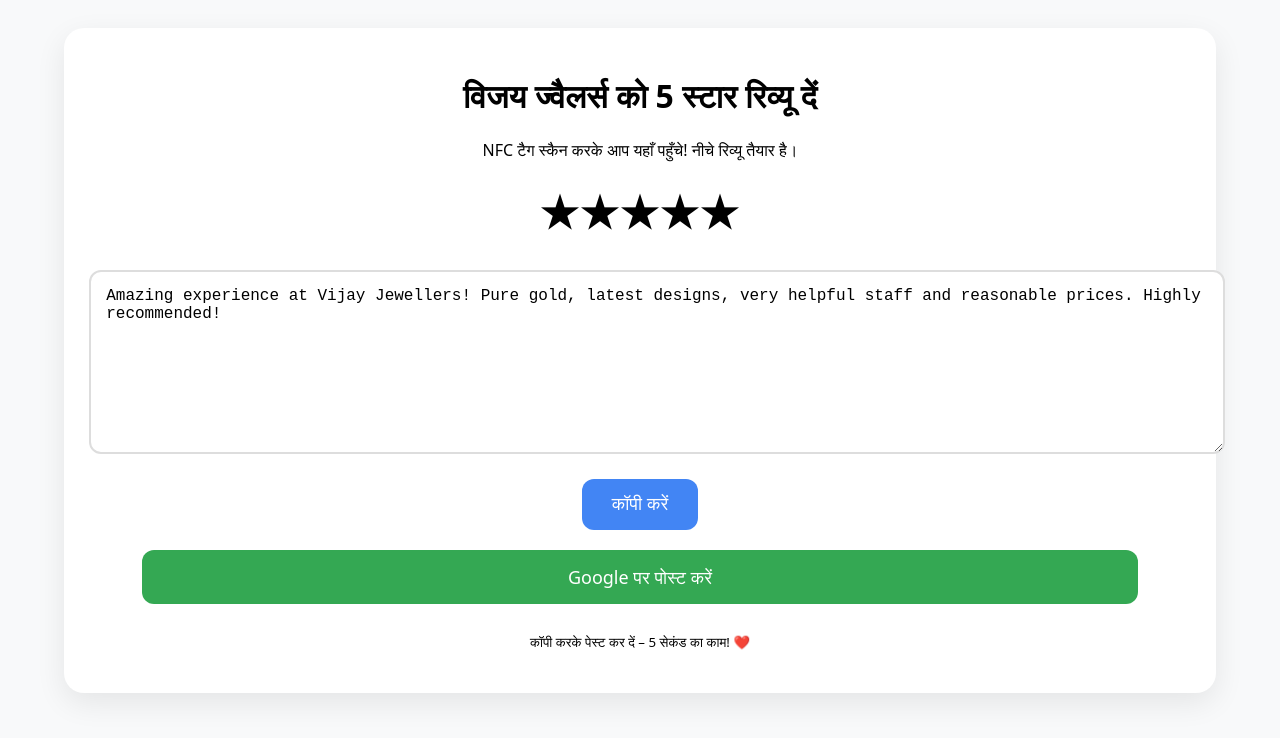
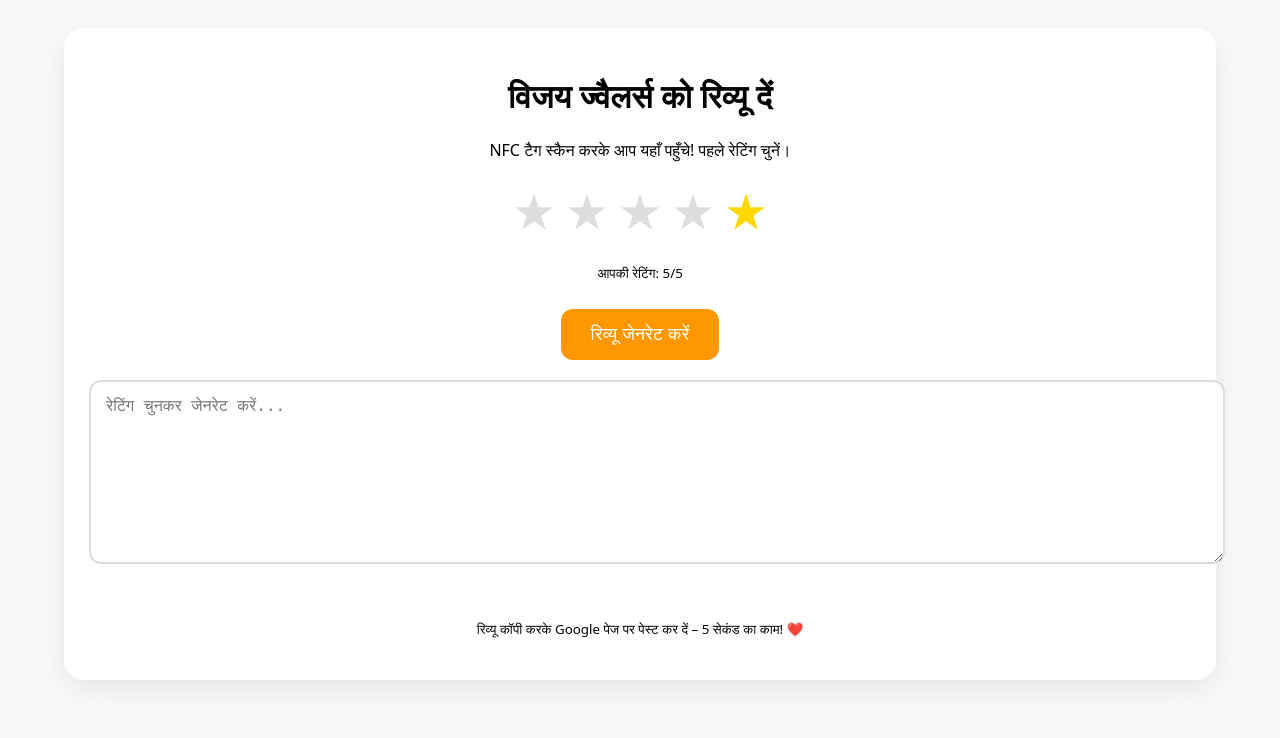
Before and after one commit to maxibuy18/vijay-review-system-2, a plain HTML site: page frontend/index.html in a window 1280 px wide. Drawn offline with Linux system fonts and the light colour scheme; no server answers.

Commit message:
Enhance review functionality and UI elements

```diff
--- a/frontend/index.html
+++ b/frontend/index.html
@@ -7,53 +7,79 @@
     <style>
         body {font-family: system-ui; text-align: center; background: #f8f9fa; padding: 20px;}
         .box {max-width: 90%; margin: auto; background: white; padding: 25px; border-radius: 20px; box-shadow: 0 10px 30px #00000015;}
-        .stars {font-size: 50px; margin: 15px 0;}
+        .stars {font-size: 50px; margin: 15px 0; cursor: pointer;}
+        .star {color: #ddd; transition: color 0.2s;}
+        .star.selected {color: #ffd700;}
         textarea {width: 100%; height: 150px; padding: 15px; font-size: 16px; border: 2px solid #ddd; border-radius: 12px; margin: 10px 0;}
         button, a.btn {margin: 10px; padding: 15px 30px; font-size: 18px; border: none; border-radius: 12px; cursor: pointer; text-decoration: none;}
+        .generate {background: #ff9800; color: white;}
         .copy {background: #4285f4; color: white;}
         .post {background: #34a853; color: white; display: inline-block; width: 85%;}
     </style>
 </head>
 <body>
     <div class="box">
-        <h1>विजय ज्वैलर्स को 5 स्टार रिव्यू दें</h1>
-        <p>NFC टैग स्कैन करके आप यहाँ पहुँचे! नीचे रिव्यू तैयार है।</p>
-        <div class="stars">★★★★★</div>
-        <textarea id="review-text" readonly></textarea><br>
-        <button class="copy" onclick="copyReview()">कॉपी करें</button><br>
-        <a href="https://g.page/r/CQASqQgR4RvOEBE/review" target="_blank" class="btn post">Google पर पोस्ट करें</a>
-        <p><small>कॉपी करके पेस्ट कर दें – 5 सेकंड का काम! ❤️</small></p>
+        <h1>विजय ज्वैलर्स को रिव्यू दें</h1>
+        <p>NFC टैग स्कैन करके आप यहाँ पहुँचे! पहले रेटिंग चुनें।</p>
+        <div class="stars" id="star-container">
+            <span class="star" onclick="selectStar(1)">★</span>
+            <span class="star" onclick="selectStar(2)">★</span>
+            <span class="star" onclick="selectStar(3)">★</span>
+            <span class="star" onclick="selectStar(4)">★</span>
+            <span class="star selected" onclick="selectStar(5)">★</span> <!-- डिफॉल्ट 5 -->
+        </div>
+        <p><small>आपकी रेटिंग: <span id="selected-rating">5</span>/5</small></p>
+        <button class="generate" onclick="generateReview()">रिव्यू जेनरेट करें</button><br>
+        <textarea id="review-text" readonly placeholder="रेटिंग चुनकर जेनरेट करें..."></textarea><br>
+        <button class="copy" onclick="copyReview()" style="display:none;" id="copy-btn">कॉपी करें</button><br>
+        <a href="#" target="_blank" class="btn post" style="display:none;" id="post-btn">Google पर पोस्ट करें</a>
+        <p><small id="instruction">रिव्यू कॉपी करके Google पेज पर पेस्ट कर दें – 5 सेकंड का काम! ❤️</small></p>
     </div>
     <script>
-        // रैंडमली हिंदी या इंग्लिश चुनता है
-        const language = Math.random() < 0.5 ? 'hindi' : 'english';
+        let selectedRating = 5; // डिफॉल्ट 5
+
+        function selectStar(rating) {
+            selectedRating = rating;
+            document.getElementById('selected-rating').textContent = rating;
+            const stars = document.querySelectorAll('.star');
+            stars.forEach((star, index) => {
+                star.classList.toggle('selected', index < rating);
+            });
+        }
+
         async function generateReview() {
+            const language = Math.random() < 0.5 ? 'hindi' : 'english';
             try {
                 const res = await fetch('/api/generate-review', {
                     method: 'POST',
                     headers: {'Content-Type': 'application/json'},
-                    body: JSON.stringify({ rating: 5, language: language })
+                    body: JSON.stringify({ rating: selectedRating, language: language })
                 });
                 const data = await res.json();
                 document.getElementById('review-text').value = data.review;
+                document.getElementById('copy-btn').style.display = 'inline-block';
+                document.getElementById('post-btn').style.display = 'inline-block';
+                document.getElementById('post-btn').href = `https://g.page/r/CQASqQgR4RvOEBE/review?rating=${selectedRating}`;
+                document.getElementById('instruction').textContent = `रिव्यू कॉपी करके Google पेज पर पेस्ट कर दें – 5 सेकंड का काम! ❤️`;
             } catch {
-                // fallback
                 const fallback = language === 'english'
-                    ? "Amazing experience at Vijay Jewellers! Pure gold, latest designs, very helpful staff and reasonable prices. Highly recommended!"
-                    : "विजय ज्वैलर्स में शानदार अनुभव रहा! शुद्ध सोना, नए डिज़ाइन, स्टाफ बहुत मददगार और कीमत भी उचित। बेस्ट ज्वैलरी शॉप!";
+                    ? `Great experience at Vijay Jewellers! ${selectedRating} stars for quality and service.`
+                    : `विजय ज्वैलर्स में अच्छा अनुभव! ${selectedRating} स्टार क्वालिटी और सर्विस के लिए।`;
                 document.getElementById('review-text').value = fallback;
+                document.getElementById('copy-btn').style.display = 'inline-block';
+                document.getElementById('post-btn').style.display = 'inline-block';
+                document.getElementById('post-btn').href = `https://g.page/r/CQASqQgR4RvOEBE/review?rating=${selectedRating}`;
             }
         }
+
         function copyReview() {
             const t = document.getElementById('review-text');
-            t.select();
             navigator.clipboard.writeText(t.value).then(() => {
                 alert('रिव्यू कॉपी हो गया!');
             }).catch(() => {
                 alert('कॉपी नहीं हुआ, मैन्युअली कॉपी कर लें।');
             });
         }
-        window.onload = generateReview;
     </script>
 </body>
 </html>
```
